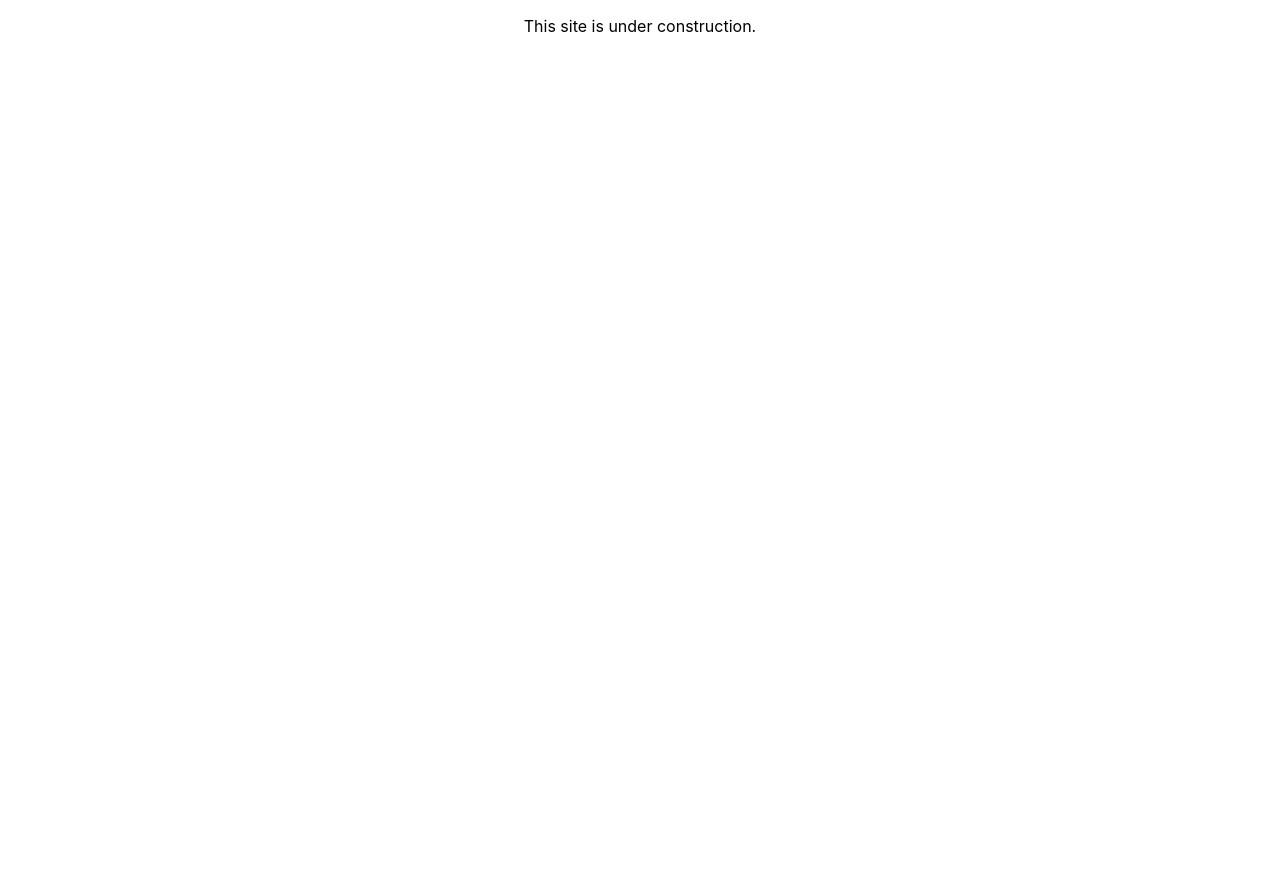
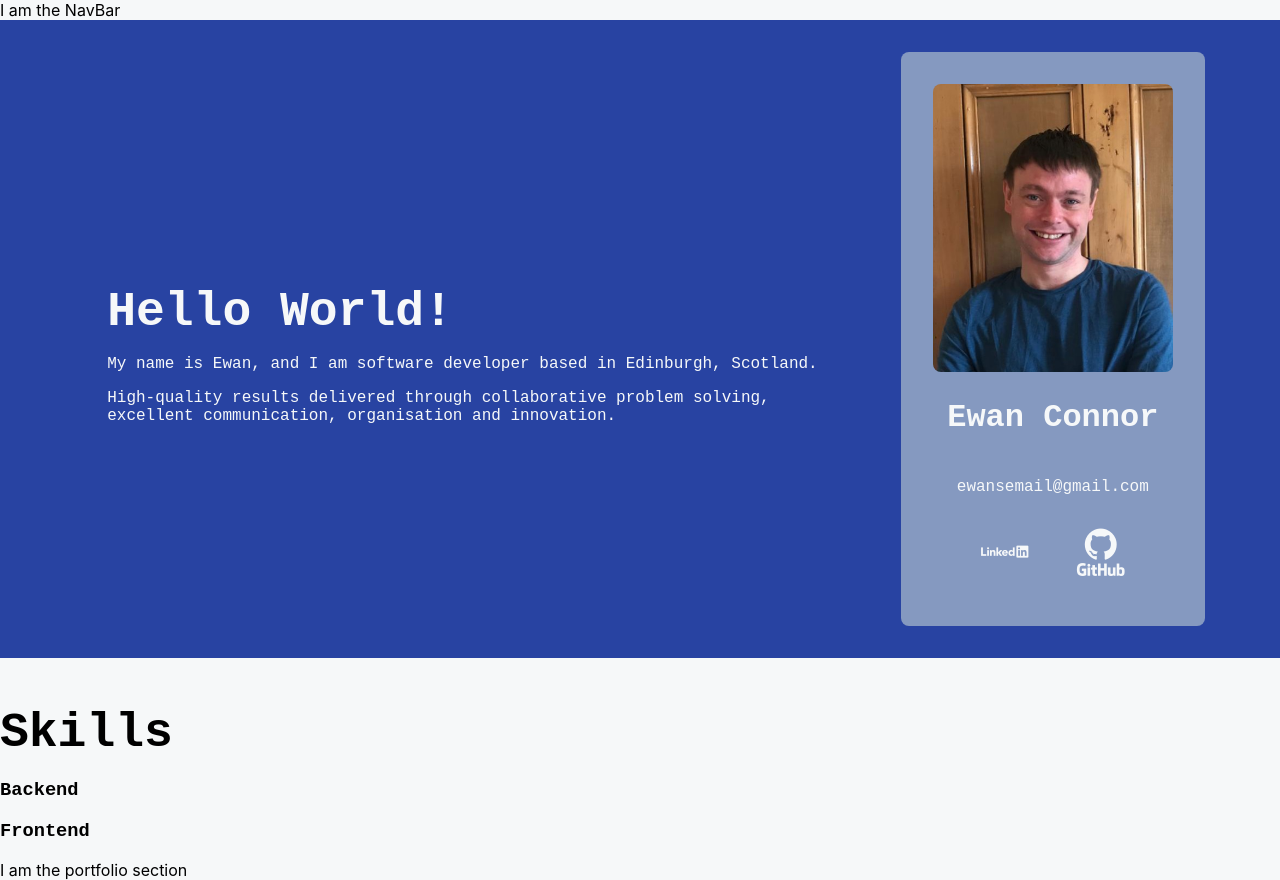
Before and after one commit to EJDC/portfolio, a React (Create React App) app: page / in a window 1280 px wide. Before the commit the page ends 800 px from the top, so only its background shows below. Built offline with nearby package versions, Linux system fonts and the light colour scheme.

Commit message:
About component completed

```diff
--- a/package.json
+++ b/package.json
@@ -10,6 +10,7 @@
     "react": "^18.2.0",
     "react-dom": "^18.2.0",
     "react-scripts": "5.0.1",
+    "styled-components": "^5.3.6",
     "web-vitals": "^2.1.4"
   },
   "scripts": {
--- a/public/index.html
+++ b/public/index.html
@@ -3,6 +3,7 @@
   <head>
     <meta charset="utf-8" />
     <link rel="icon" href="%PUBLIC_URL%/favicon.ico" />
+    <link rel="stylesheet" href="https://cdn.jsdelivr.net/gh/devicons/devicon@v2.15.1/devicon.min.css"/>
     <meta name="viewport" content="width=device-width, initial-scale=1" />
     <meta name="theme-color" content="#000000" />
     <meta
--- a/src/App.css
+++ b/src/App.css
@@ -1,38 +1,10 @@
-.App {
-  text-align: center;
+html {
+  /* color: #f6f8f9 ; */
+  background-color: #f6f8f9;
+      font-family: "Courier New", Courier, monospace;
+
+
+
+  /* background-color: rgb(133, 153, 192); */
+
 }
-
-.App-logo {
-  height: 40vmin;
-  pointer-events: none;
-}
-
-@media (prefers-reduced-motion: no-preference) {
-  .App-logo {
-    animation: App-logo-spin infinite 20s linear;
-  }
-}
-
-.App-header {
-  background-color: #282c34;
-  min-height: 100vh;
-  display: flex;
-  flex-direction: column;
-  align-items: center;
-  justify-content: center;
-  font-size: calc(10px + 2vmin);
-  color: white;
-}
-
-.App-link {
-  color: #61dafb;
-}
-
-@keyframes App-logo-spin {
-  from {
-    transform: rotate(0deg);
-  }
-  to {
-    transform: rotate(360deg);
-  }
-}
--- a/src/App.js
+++ b/src/App.js
@@ -1,11 +1,14 @@
-import logo from './logo.svg';
 import './App.css';
+import MainContainer from './containers/MainContainer';
+
 
 function App() {
   return (
+    <>
     <div className="App">
-      <p>This site is under construction.</p>
+     <MainContainer />
     </div>
+    </>
   );
 }
 
--- /dev/null
+++ b/src/components/About.css
@@ -0,0 +1,26 @@
+h1 {
+    font-size: 3rem;
+    margin-bottom: 0rem;
+}
+
+i {
+font-size: 3rem;
+}
+
+h2 {font-size: 2rem;
+}
+
+ul {
+    display: flex;
+    margin: 0;
+    justify-content: center;
+    align-items: center;
+    list-style: none;
+    align-content: center;
+    padding: 1rem;
+    gap: 3rem
+}
+
+li {
+
+}
--- /dev/null
+++ b/src/components/About.js
@@ -0,0 +1,75 @@
+import styled from "styled-components";
+import './About.css'
+
+const About = () => {
+  const AboutSection = styled.section`
+    font-family: "Courier New", Courier, monospace;
+    color: #f6f8f9 ;
+    background-color: #2843a2;
+    display: flex;
+    align-items: center;
+    align-content: center;
+    justify-content: center;
+    /* margin: 3rem; */
+    flex-wrap: wrap;
+    gap: 2rem;
+    padding: 2rem;
+  `;
+
+  const MainSection = styled.div`
+    border-radius: 1rem;
+    padding: 2rem;
+    min-width: 15rem;
+    max-width: 60%;
+  `;
+
+  const ProfileSection = styled.div`
+    align-self: flex-end;
+    background-color: #8599C0;
+    /* color: #2843a2; */
+    border-radius: 0.5rem;
+    min-width: 15rem;
+    max-width: 15rem;
+    display: flex;
+    flex-direction: column;
+    padding: 2rem;
+    align-items: center;
+    list-style: none;
+    /* margin-left: 10%; */
+  `;
+
+  const ProfileImage = styled.img`
+    max-width: 100%;
+    border-radius: 0.5rem;
+  `;
+
+  return (
+    <>
+      <AboutSection>
+        <MainSection>
+          <h1>Hello World!</h1>
+          <p>
+            My name is Ewan, and I am software developer based in Edinburgh,
+            Scotland.
+          </p>
+          <p>
+            High-quality results delivered through collaborative problem
+            solving, excellent communication, organisation and innovation.
+          </p>
+        </MainSection>
+        <ProfileSection>
+          <ProfileImage src={require("./media/profile_image.jpg")} />
+          <h2>Ewan Connor</h2>
+          <p>ewansemail@gmail.com</p>
+          <ul>
+          <li><i class="devicon-linkedin-plain-wordmark"></i></li>
+          <li><i class="devicon-github-original-wordmark"></i></li>
+          </ul>
+
+        </ProfileSection>
+      </AboutSection>
+    </>
+  );
+};
+
+export default About;
--- /dev/null
+++ b/src/components/NavBar.js
@@ -0,0 +1,5 @@
+const NavBar = () => {
+  return "I am the NavBar"
+};
+
+export default NavBar;
--- /dev/null
+++ b/src/components/Portfolio.js
@@ -0,0 +1,5 @@
+const Portfolio = () => {
+  return 'I am the portfolio section'
+};
+
+export default Portfolio;
--- /dev/null
+++ b/src/components/Skills.js
@@ -0,0 +1,26 @@
+import styled from "styled-components";
+
+const Skills = () => {
+  const SkillsBox = styled.section`
+    font-family: 'Courier New', Courier, monospace;
+  `;
+
+  const SkillArea = styled.div`
+  `
+
+  return (
+    <>
+    <SkillsBox>
+      <h1> Skills </h1>
+      <SkillArea>
+        <h3>Backend</h3>
+      </SkillArea>
+      <SkillArea>
+        <h3>Frontend</h3>
+      </SkillArea>
+      </SkillsBox>
+    </>
+  );
+};
+
+export default Skills;
--- /dev/null
+++ b/src/containers/MainContainer.js
@@ -0,0 +1,24 @@
+import React, { useState, useEffect } from "react";
+import NavBar from "../components/NavBar";
+import About from "../components/About";
+import Skills from "../components/Skills";
+import Portfolio from "../components/Portfolio";
+
+const MainContainer = () => {
+  const [selectedSection, setSelectedSection] = useState("")
+
+  const onSectionSelected = function(section) {
+    setSelectedSection(section)
+  }
+
+  return (
+    <>
+      <section><NavBar /></section>
+      <section><About/></section>
+      <section><Skills /></section>
+      <section><Portfolio /></section>
+    </>
+  );
+};
+
+export default MainContainer;
```
Also changed, not shown: src/components/media/profile_image.jpg (added), 1 other file (tests, documents, lock files or other folders).
